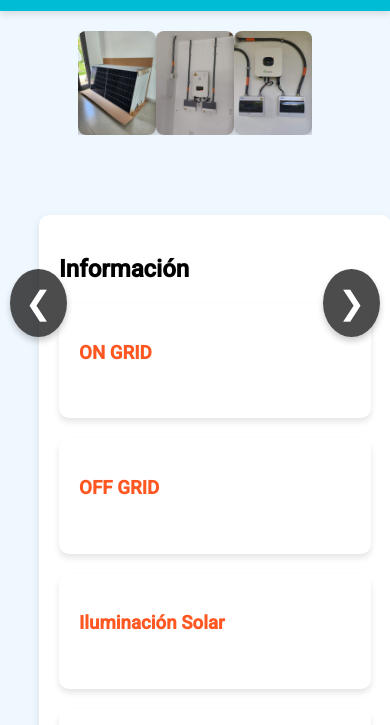
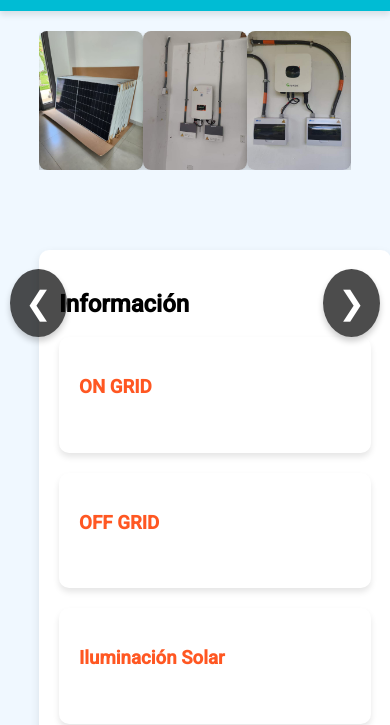
Before and after one commit to Kors-code/FTC_SOLAR, a plain HTML site: page index.html in a window 390 px wide. Shown: the part 119-844 px from the top of the page. Drawn offline with Linux system fonts and the light colour scheme.

Commit message:
Update style.css

```diff
--- a/style.css
+++ b/style.css
@@ -223,4 +223,9 @@ header {
         width: 100%;
         margin-bottom: 20px;
     }
+    .carousel-container {
+
+    width: 80%;
+
 }
+}
```
